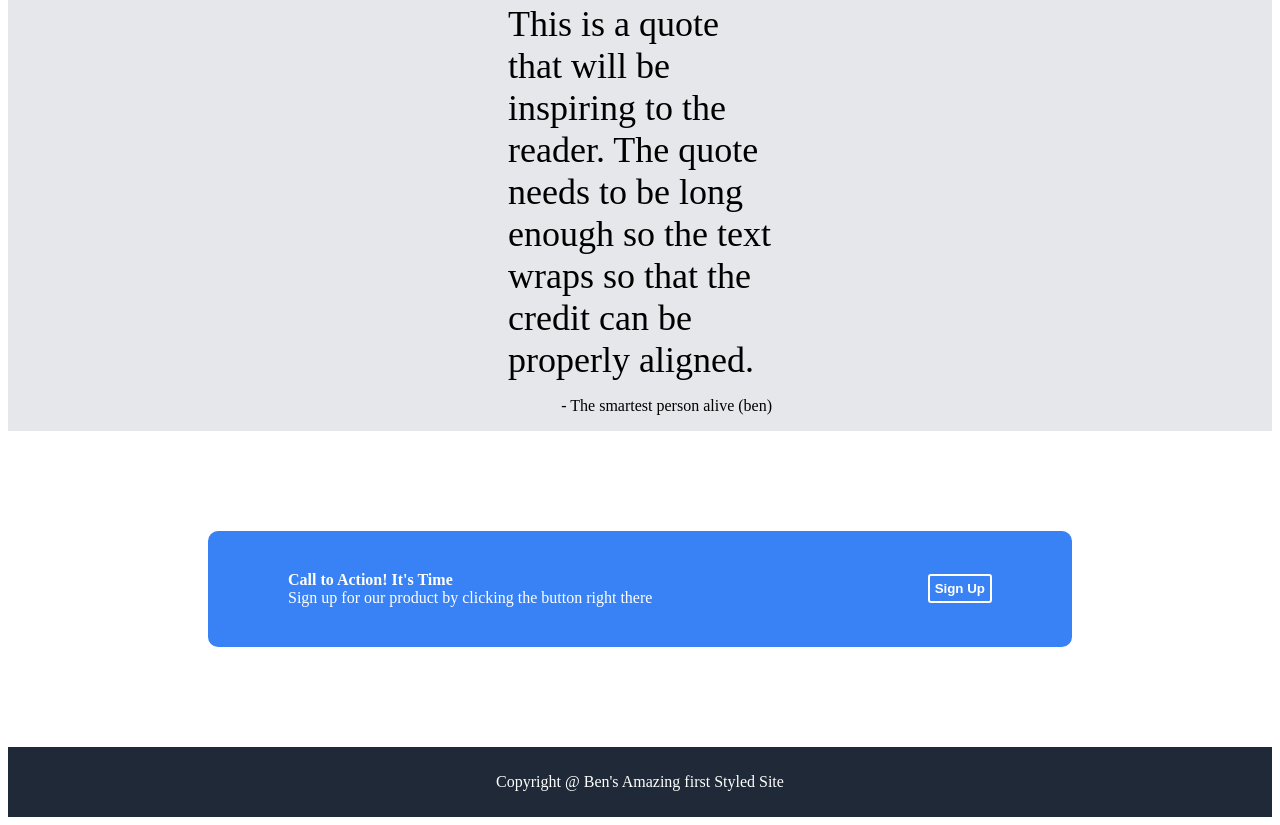
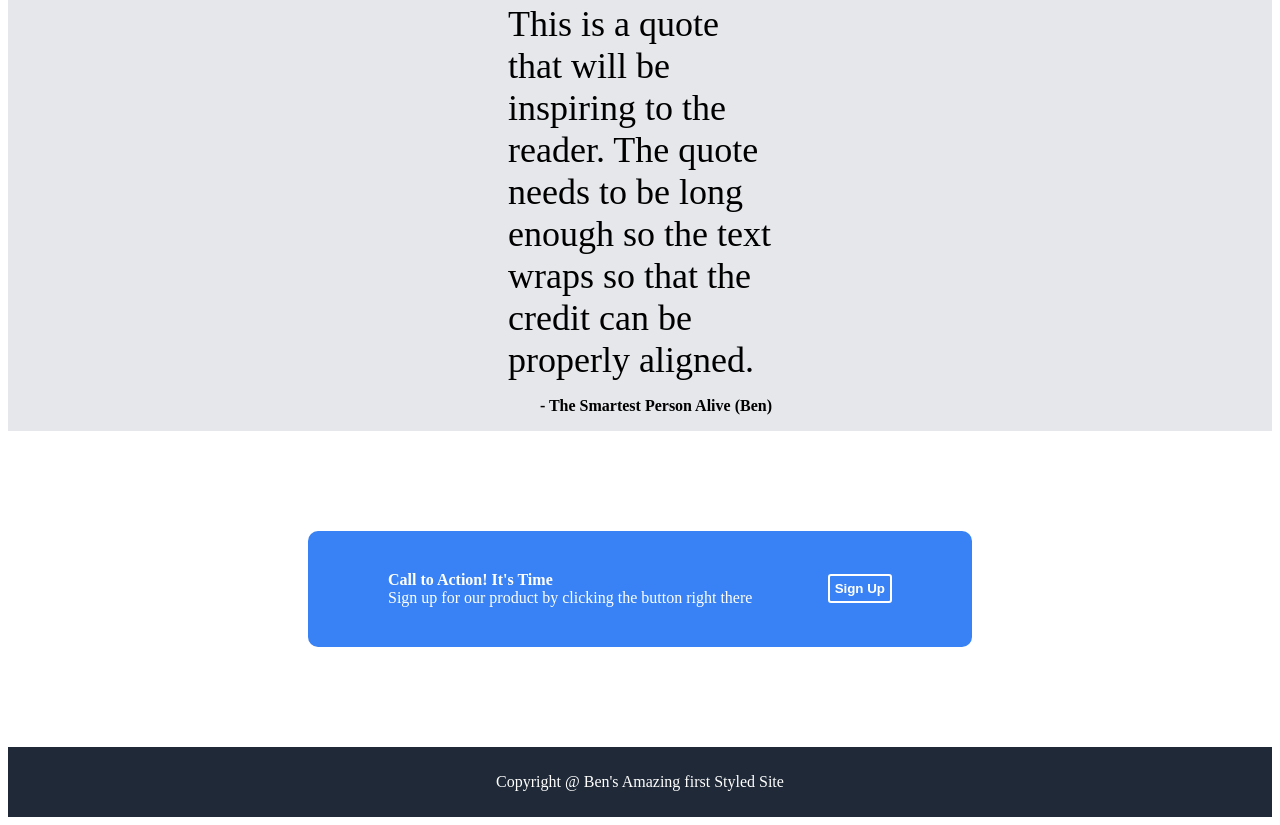
Before and after one commit to firepeashooter/odin-landing-page, a plain HTML site: page index.html in a window 1280 px wide. Shown: the part 945-1770 px from the top of the page. Drawn offline with Linux system fonts and the light colour scheme.

Commit message:
Add finishing touches to each section

```diff
--- a/index.html
+++ b/index.html
@@ -77,7 +77,7 @@
     <div class="quotes">
         <p class = quote>This is a quote that will be inspiring to the reader. The quote needs to be long enough so the text wraps so that the credit can be properly aligned.</p>
 
-        <p style="align-self: flex-end;">- The smartest person alive (ben)</p>
+        <p style="align-self: flex-end; font-weight: bold;">- The Smartest Person Alive (Ben)</p>
 
     </div>
 
--- a/style.css
+++ b/style.css
@@ -91,12 +91,13 @@ li{
 
 .quote{
     font-size: 36px;
+    font-weight: 300;
     padding:0px;
     margin:0px;
 }
 
 .alert--container{
-    padding: 100px 200px;
+    padding: 100px 300px;
 }
 
 .alert{
```
